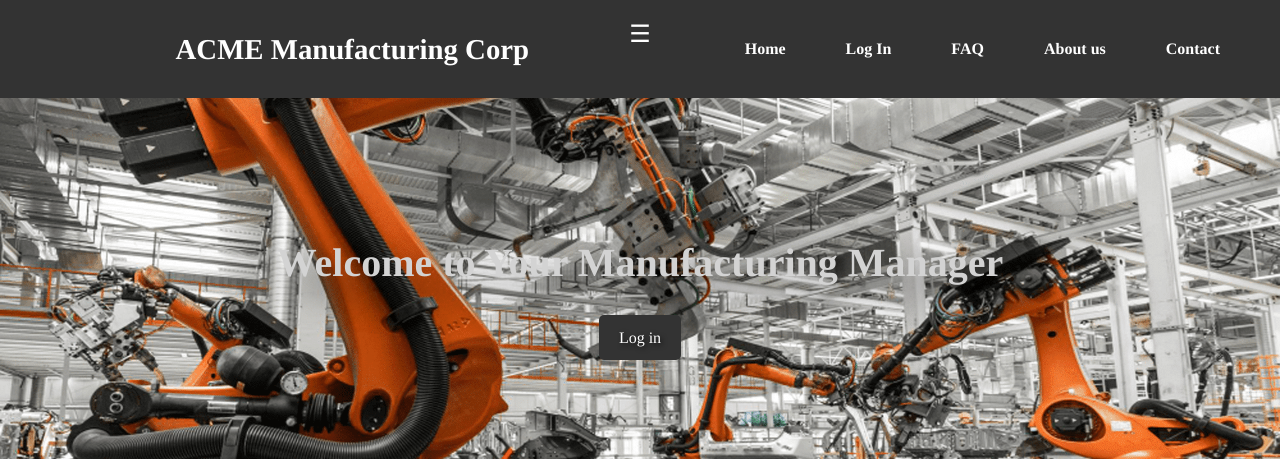
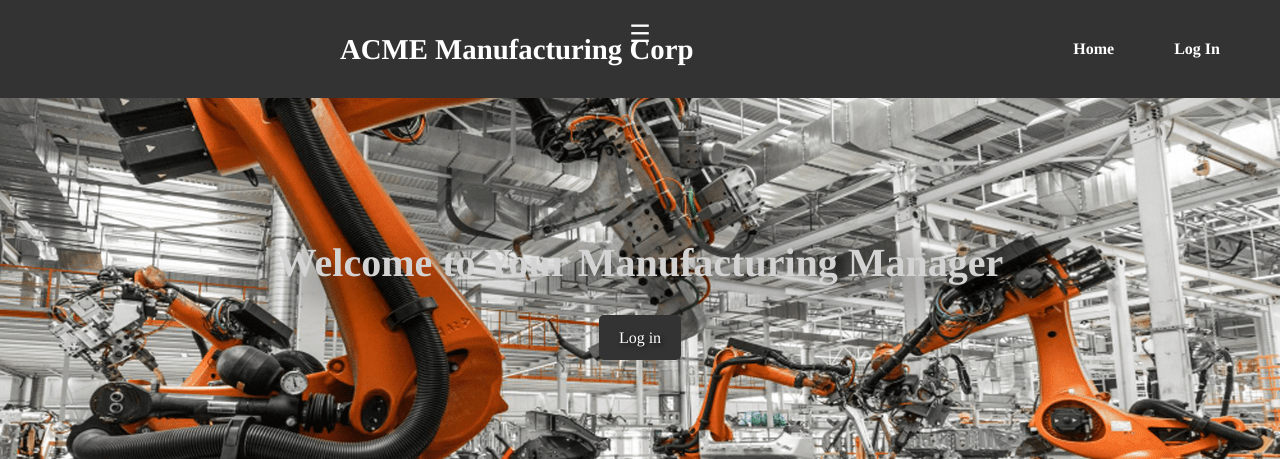
Before and after one commit to harshdabhi/web_project, a Django app: page / in a window 1280 px wide. Shown: the top 459 px of the page. Run offline with Django 5.2, Linux system fonts and the light colour scheme.

Commit message:
Update home.html

```diff
--- a/web_django/myapp/templates/home.html
+++ b/web_django/myapp/templates/home.html
@@ -14,9 +14,6 @@
             <ul class="menu">
                 <li><a href="/">Home</a></li> <!--link to the homepage-->
                 <li><a href="login">Log In</a></li>   <!--link to the login page-->
-                <li><a href="faqs">FAQ</a></li>   <!--link to the FAQ page-->
-                <li><a href="about">About us</a></li>   <!--link to the about us page-->
-                <li><a href="contact">Contact</a></li>   <!--link to the contact page-->
             </ul>
         </nav>
     </header>
```
